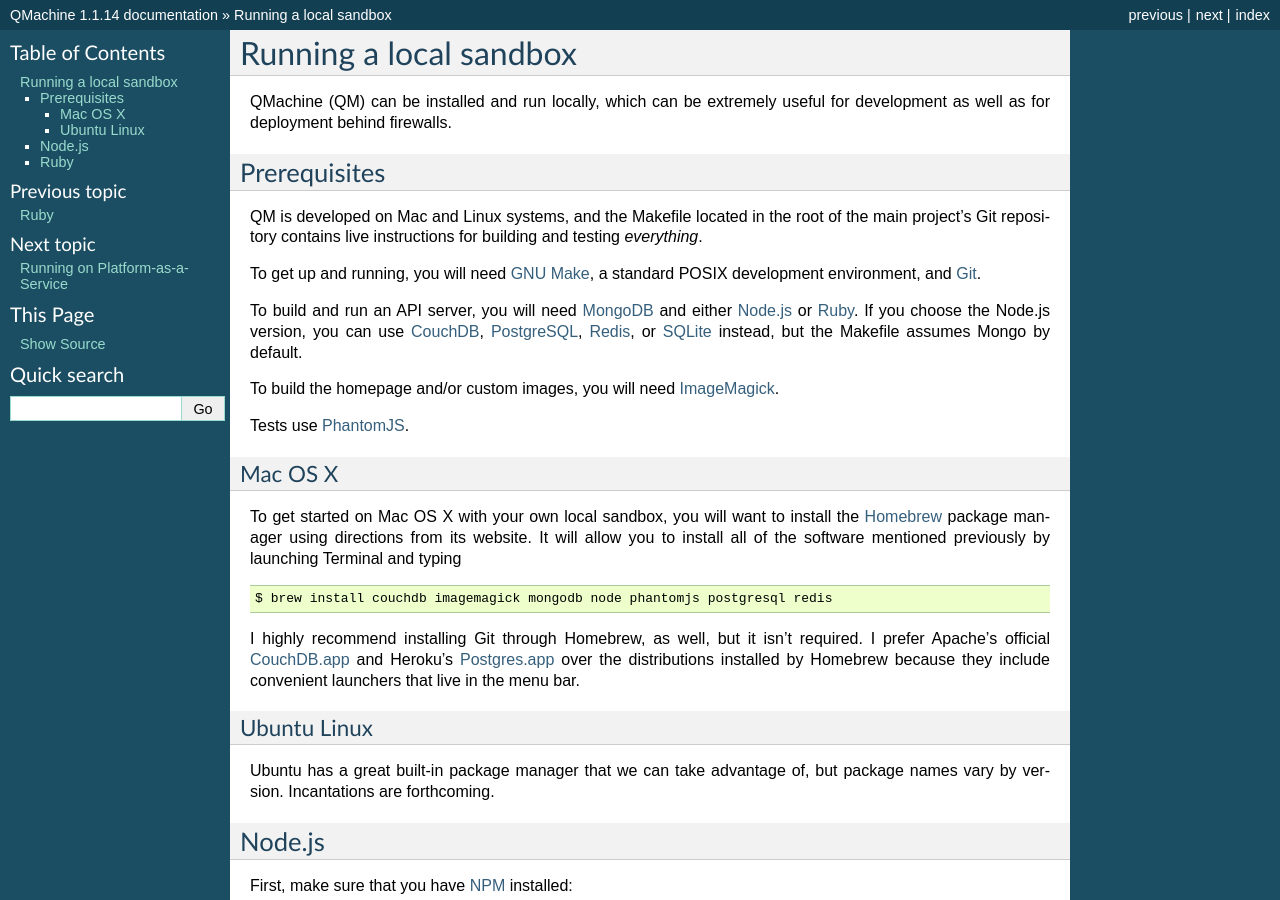
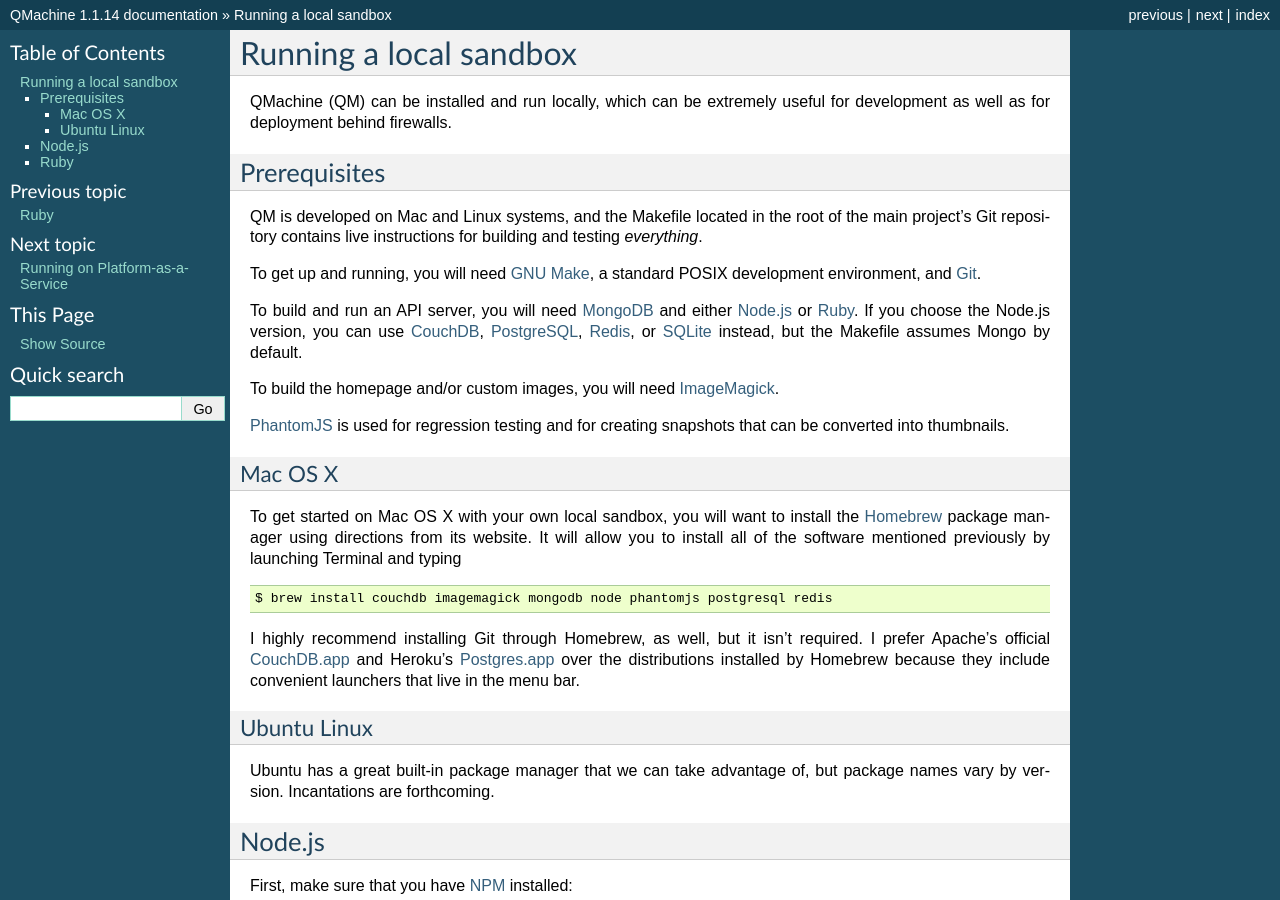
Before and after one commit to qmachine/qmachine, a Sphinx documentation site: the page built from docs/local-sandbox.rst, in a window 1280 px wide and 900 px high. Built offline with Sphinx 7.4.7, drawn with Linux system fonts in a browser that asks for light colours.

Commit message:
Noted another use of PhantomJS

```diff
--- a/docs/local-sandbox.rst
+++ b/docs/local-sandbox.rst
@@ -23,7 +23,8 @@ Redis_, or SQLite_ instead, but the Makefile assumes Mongo by default.
 
 To build the homepage and/or custom images, you will need ImageMagick_.
 
-Tests use PhantomJS_.
+PhantomJS_ is used for regression testing and for creating snapshots that can
+be converted into thumbnails.
 
 
 Mac OS X
```
